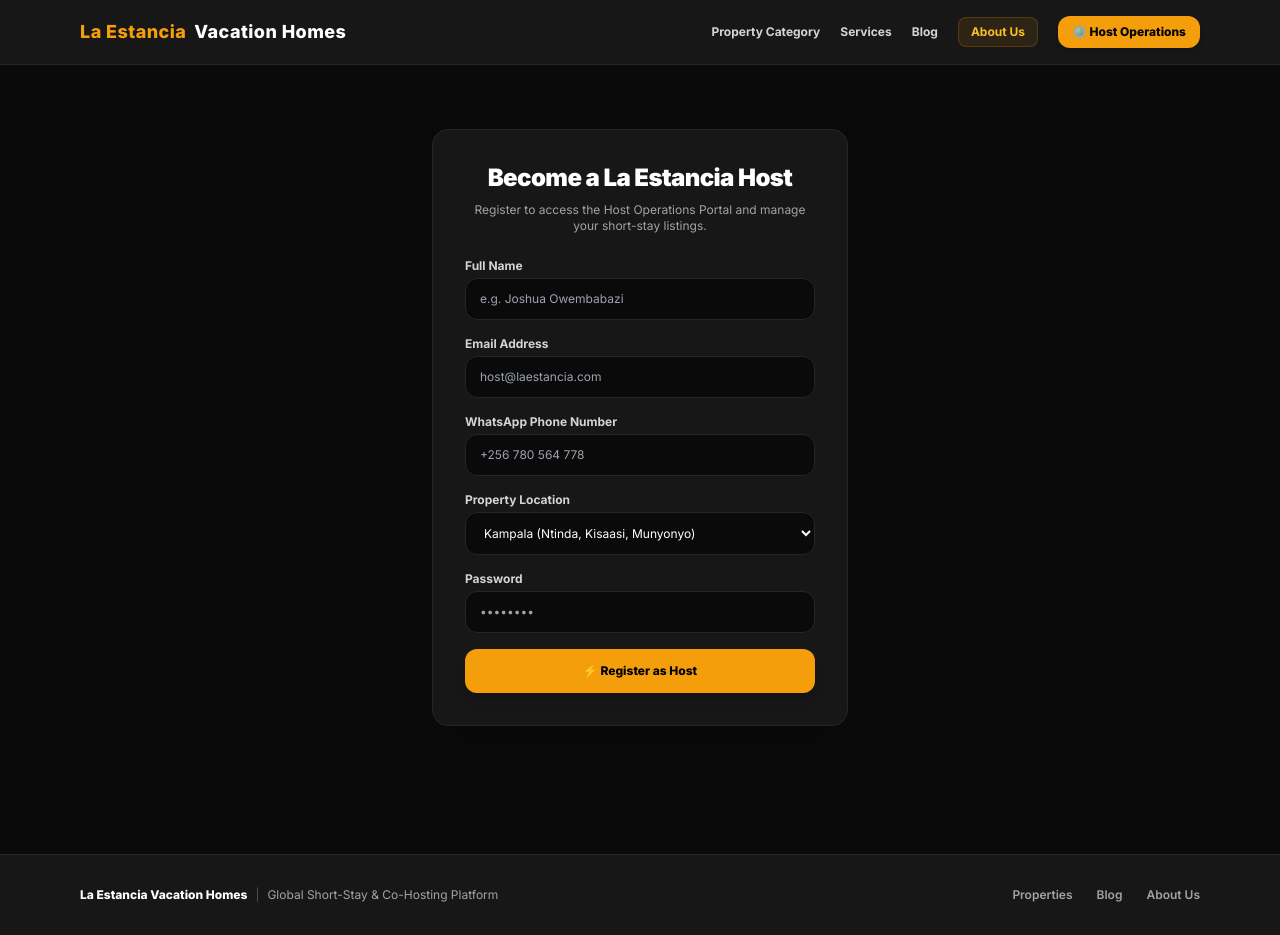
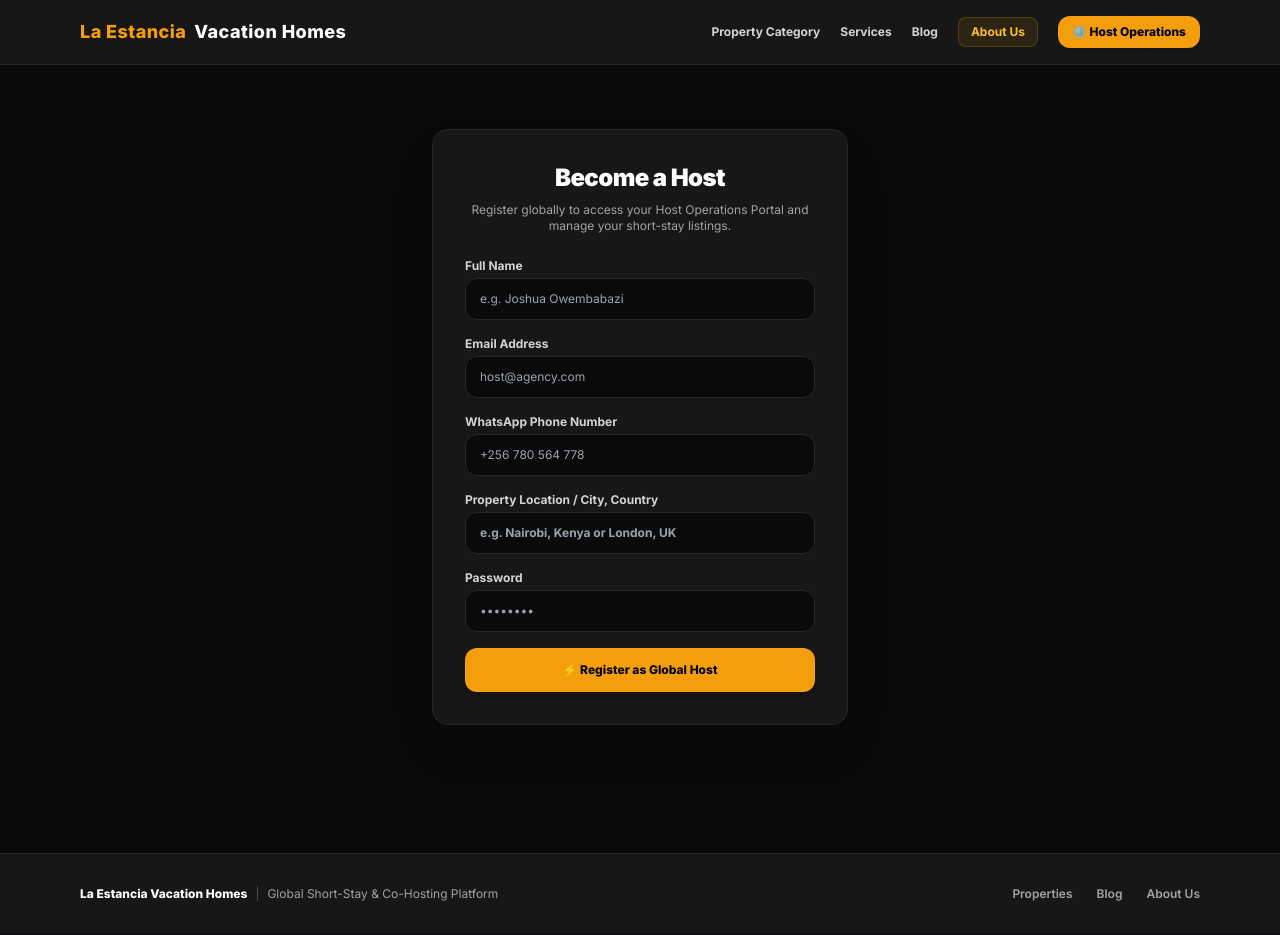
Before and after one commit to joshaston057-dev/vacation-pms, a Next.js app: page /host-signup in a window 1280 px wide. Built offline with nearby package versions, Linux system fonts and the light colour scheme; no server answers.

Commit message:
Convert host location dropdown into a flexible free-form text input for international support

```diff
--- a/app/host-signup/page.tsx
+++ b/app/host-signup/page.tsx
@@ -10,7 +10,7 @@ export default function HostSignupPage() {
   const [email, setEmail] = useState('')
   const [password, setPassword] = useState('')
   const [phone, setPhone] = useState('')
-  const [propertyLocation, setPropertyLocation] = useState('Kampala')
+  const [propertyLocation, setPropertyLocation] = useState('')
   const [loading, setLoading] = useState(false)
   const [success, setSuccess] = useState(false)
 
@@ -53,10 +53,10 @@ export default function HostSignupPage() {
 
             <div className="text-center space-y-2">
               <h1 className="text-2xl font-black text-white tracking-tight">
-                Become a La Estancia Host
+                Become a Host
               </h1>
               <p className="text-xs text-neutral-400">
-                Register to access the Host Operations Portal and manage your short-stay listings.
+                Register globally to access your Host Operations Portal and manage your short-stay listings.
               </p>
             </div>
 
@@ -92,7 +92,7 @@ export default function HostSignupPage() {
                   <input
                     type="email"
                     required
-                    placeholder="host@laestancia.com"
+                    placeholder="host@agency.com"
                     value={email}
                     onChange={(e) => setEmail(e.target.value)}
                     className="w-full bg-neutral-950 border border-neutral-800 text-xs text-white px-3.5 py-3 rounded-xl focus:outline-none focus:border-amber-500"
@@ -112,16 +112,15 @@ export default function HostSignupPage() {
                 </div>
 
                 <div>
-                  <label className="block text-xs font-bold text-neutral-300 mb-1">Property Location</label>
-                  <select
+                  <label className="block text-xs font-bold text-neutral-300 mb-1">Property Location / City, Country</label>
+                  <input
+                    type="text"
+                    required
+                    placeholder="e.g. Nairobi, Kenya or London, UK"
                     value={propertyLocation}
                     onChange={(e) => setPropertyLocation(e.target.value)}
-                    className="w-full bg-neutral-950 border border-neutral-800 text-xs text-white px-3.5 py-3 rounded-xl focus:outline-none focus:border-amber-500"
-                  >
-                    <option value="Kampala">Kampala (Ntinda, Kisaasi, Munyonyo)</option>
-                    <option value="Entebbe">Entebbe</option>
-                    <option value="International">International / Outside Uganda</option>
-                  </select>
+                    className="w-full bg-neutral-950 border border-neutral-800 text-xs text-white px-3.5 py-3 rounded-xl focus:outline-none focus:border-amber-500 font-bold"
+                  />
                 </div>
 
                 <div>
@@ -141,7 +140,7 @@ export default function HostSignupPage() {
                   disabled={loading}
                   className="w-full bg-amber-500 hover:bg-amber-400 text-black font-extrabold text-xs py-3.5 rounded-xl shadow-lg transition cursor-pointer"
                 >
-                  {loading ? 'Registering Host Account...' : '⚡ Register as Host'}
+                  {loading ? 'Registering Host Account...' : '⚡ Register as Global Host'}
                 </button>
               </form>
             )}
```
